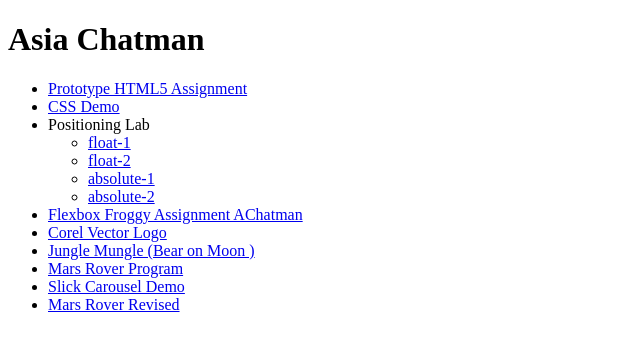
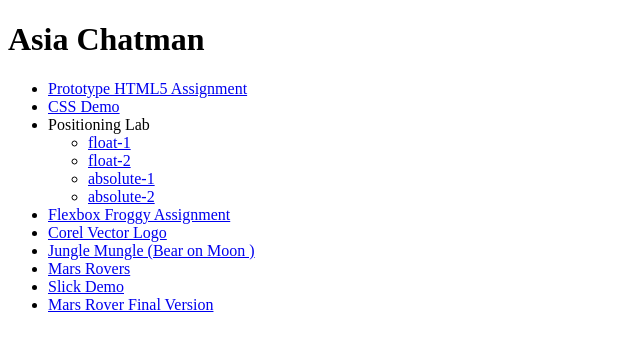
Before and after one commit to aachatman/ifsc-1310, a plain HTML site: page index.html in a window 1280 px wide. Shown: the whole page, without its empty margins (0-640 px from the left). Drawn offline with Linux system fonts and the light colour scheme.

Commit message:
Mars Rover Final Version

```diff
--- a/index.html
+++ b/index.html
@@ -24,12 +24,12 @@
           <li><a href="Positioning-lab/absolute-2.html">absolute-2</a></li>
         </ul>
       </li>
-      <li><a href="assets/img/Flexbox Froggy Assignment AChatman.png">Flexbox Froggy Assignment AChatman</a></li>
+      <li><a href="assets/img/Flexbox Froggy Assignment AChatman.png">Flexbox Froggy Assignment</a></li>
       <li><a href="assets/img/CorelVectorLogo.jpg">Corel Vector Logo</a></li>
       <li><a href="assets/img/JungleMungle.jpg"> Jungle Mungle (Bear on Moon )</a></li>
-      <li><a href="mars-rover-v1/index.html">Mars Rover Program</a></li>
-      <li><a href="slick-demo/index.html">Slick Carousel Demo</a></li>
-      <li><a href="/Mars-Rover-Revise/">Mars Rover Revised</a></li>
+      <li><a href="mars-rover-v1/index.html">Mars Rovers</a></li>
+      <li><a href="slick-demo/index.html">Slick Demo</a></li>
+      <li><a href="/Mars-Rover-Revise/">Mars Rover Final Version</a></li>
     </ul>
   </nav>
 </body>
```
Also changed, not shown: Mars-Rover-Revise/faq.html (+7 -0 lines), Mars-Rover-Revise/index.html (+8 -0 lines), Mars-Rover-Revise/mission-history.html (+1 -0 lines).
